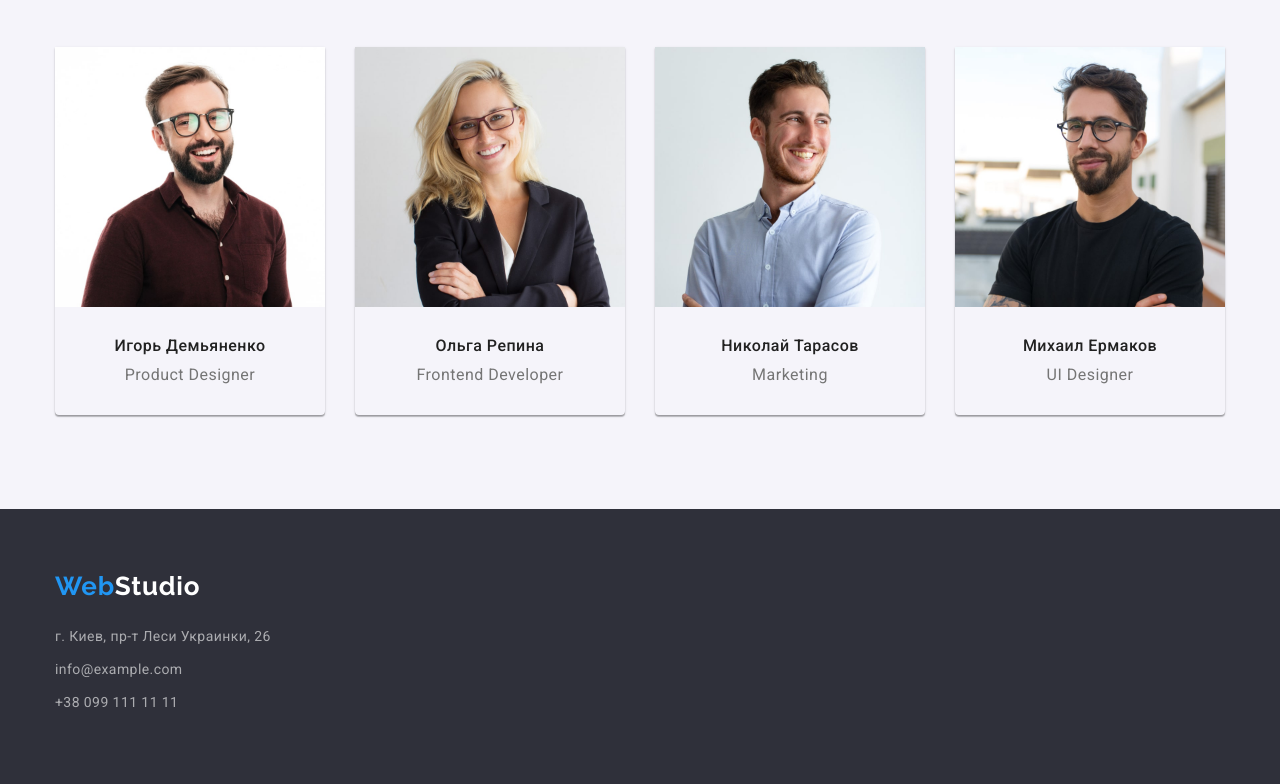
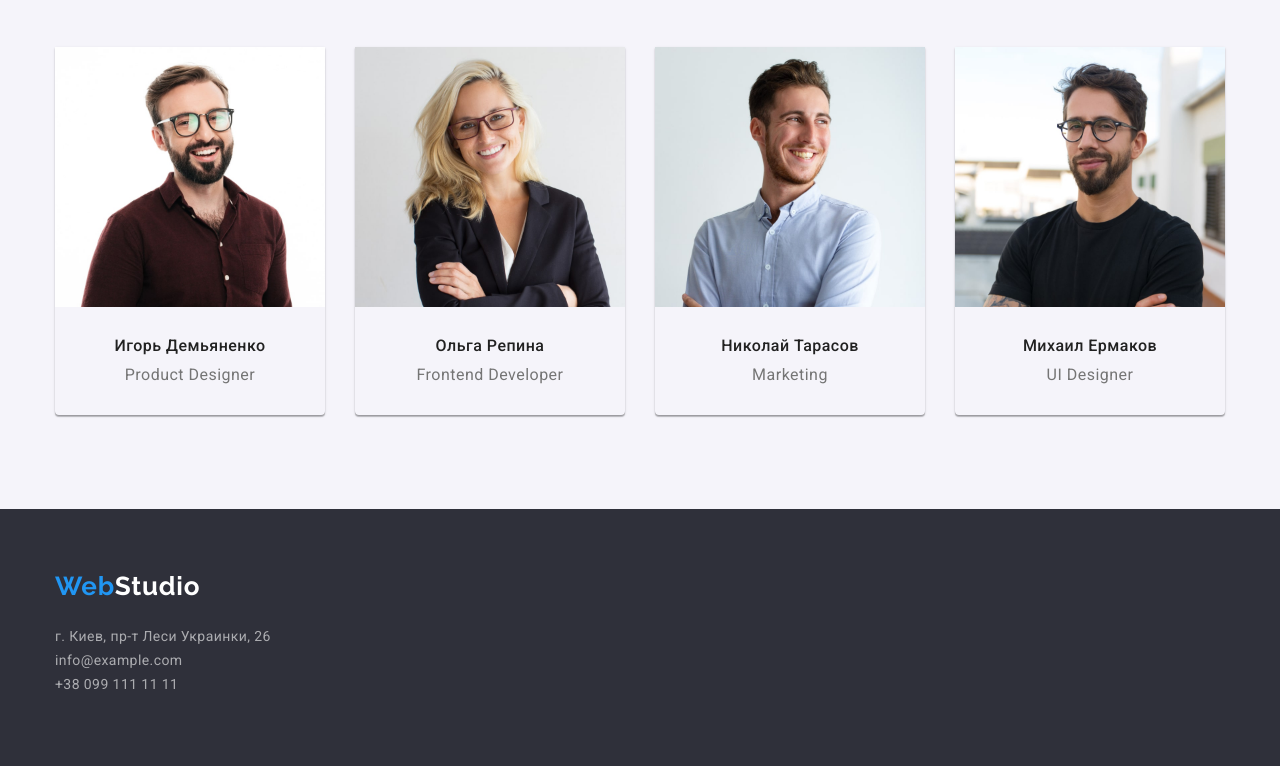
Before and after one commit to oleksii-she/goit-markup-hw-03, a plain HTML site: page index.html in a window 1280 px wide. Shown: the part 1591-2375 px from the top of the page. Drawn offline with nearby package versions, Linux system fonts and the light colour scheme.

Commit message:
Update styles.css

```diff
--- a/css/styles.css
+++ b/css/styles.css
@@ -332,7 +332,7 @@ img {
   font-style: inherit;
   margin-top: 20px;
 }
-.address-item {
+.address-list {
   margin-bottom: 9px;
 }
 .footer {
```
